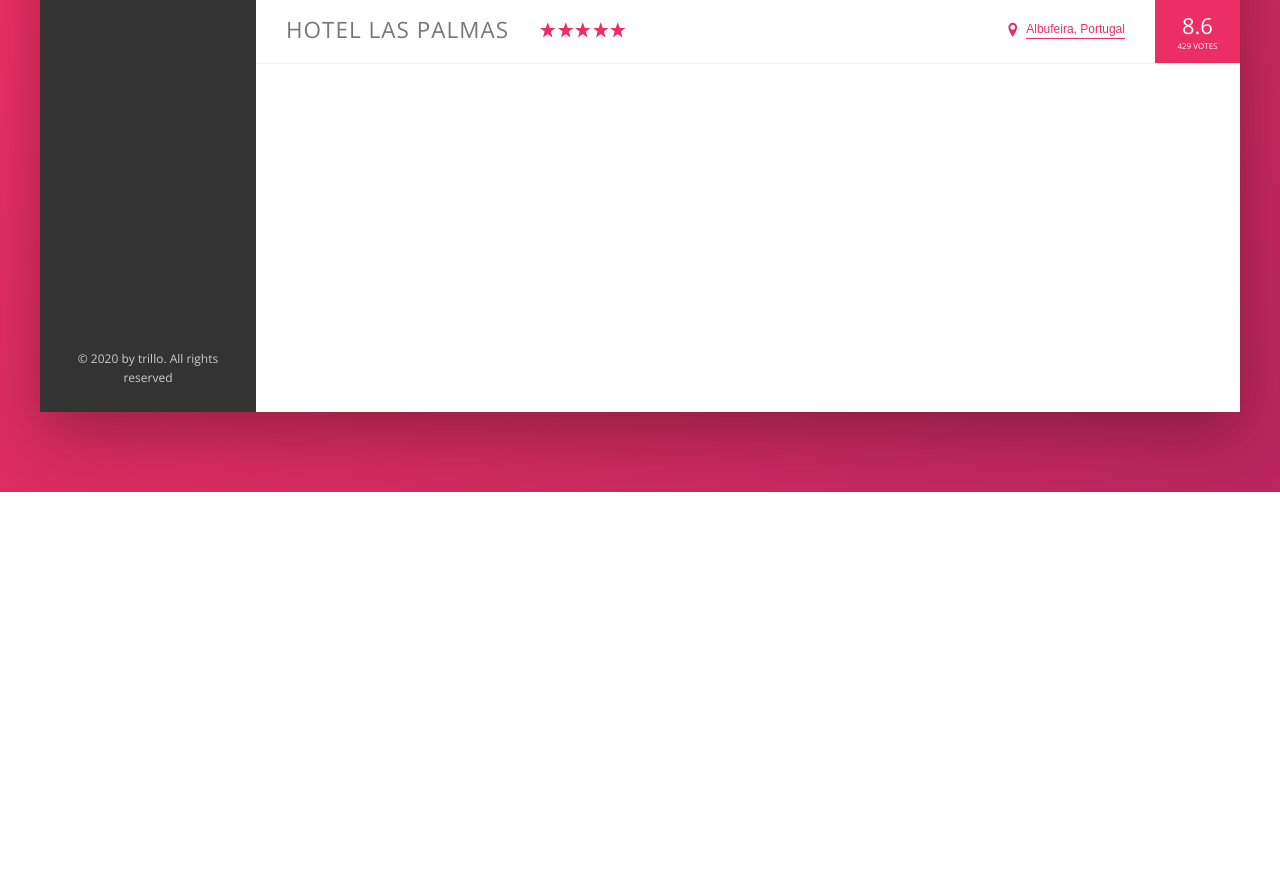
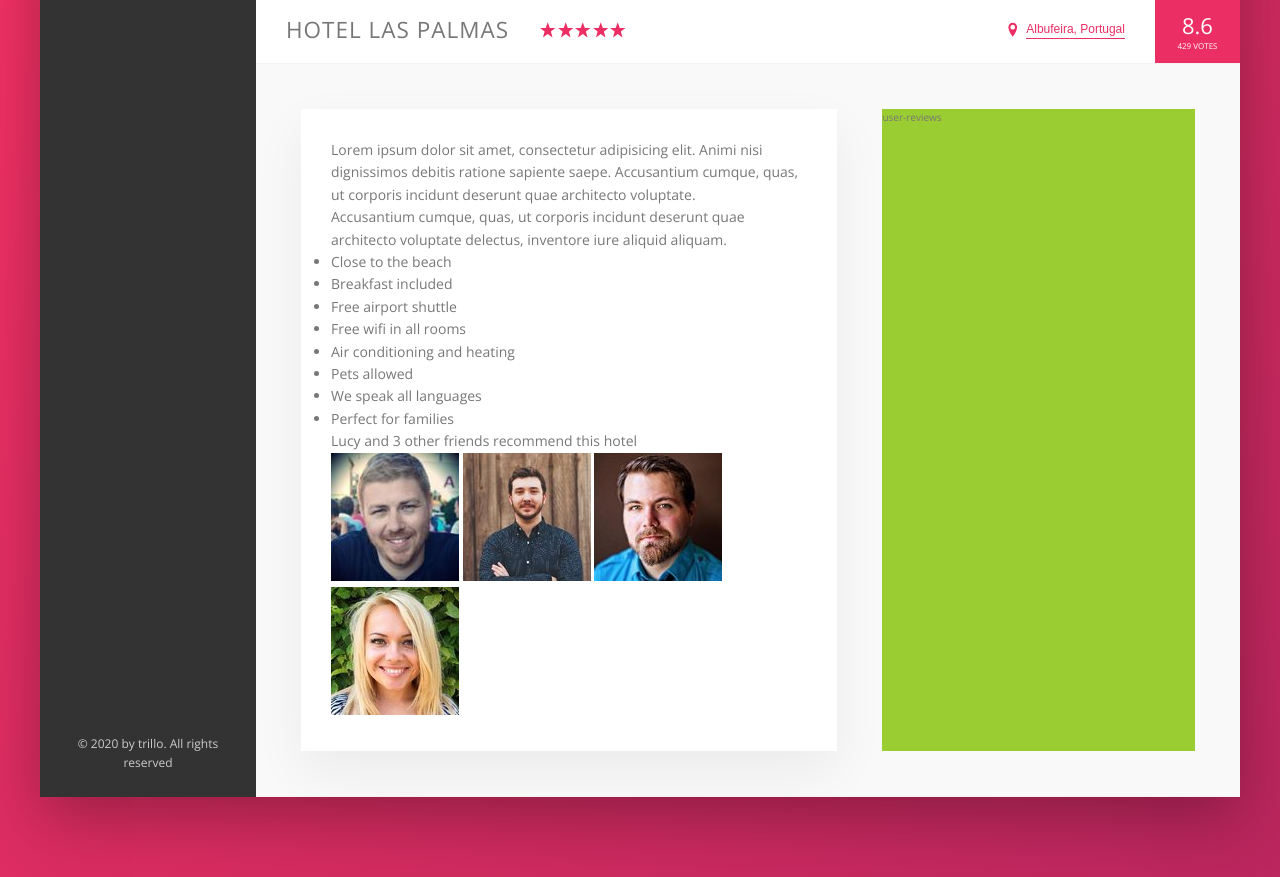
Before and after one commit to sendgn/trillo, a website: page index.html in a window 1280 px wide. Shown: the part 538-1415 px from the top of the page. Before the commit the page ends 1030 px from the top, so only its background shows below. Drawn offline with nearby package versions, Linux system fonts and the light colour scheme.

Commit message:
Make description section markup

```diff
--- a/index.html
+++ b/index.html
@@ -14,6 +14,7 @@
   </head>
   <body>
     <div class="container">
+      <!-- HEADER -->
       <header class="header">
         <!-- Logo -->
         <img src="img/logo.png" alt="trillo logo" class="logo" />
@@ -57,7 +58,7 @@
         </nav>
       </header>
 
-      <!-- Navigation sidebar -->
+      <!-- NAVIGATION SIDEBAR -->
       <div class="content">
         <nav class="sidebar">
           <!-- List -->
@@ -99,7 +100,7 @@
           <div class="legal">&copy; 2020 by trillo. All rights reserved</div>
         </nav>
 
-        <!-- Hotel view -->
+        <!-- HOTEL VIEW -->
         <main class="hotel-view">
           <!-- Photo gallery -->
           <div class="gallery">
@@ -161,6 +162,62 @@
               <div class="overview__rating-count">429 votes</div>
             </div>
           </div>
+
+          <!-- Detail -->
+          <div class="detail">
+            <!-- Description -->
+            <div class="description">
+              <p class="paragraph">
+                Lorem ipsum dolor sit amet, consectetur adipisicing elit. Animi
+                nisi dignissimos debitis ratione sapiente saepe. Accusantium
+                cumque, quas, ut corporis incidunt deserunt quae architecto
+                voluptate.
+              </p>
+              <p class="paragraph">
+                Accusantium cumque, quas, ut corporis incidunt deserunt quae
+                architecto voluptate delectus, inventore iure aliquid aliquam.
+              </p>
+              <ul class="list">
+                <li class="list__item">Close to the beach</li>
+                <li class="list__item">Breakfast included</li>
+                <li class="list__item">Free airport shuttle</li>
+                <li class="list__item">Free wifi in all rooms</li>
+                <li class="list__item">Air conditioning and heating</li>
+                <li class="list__item">Pets allowed</li>
+                <li class="list__item">We speak all languages</li>
+                <li class="list__item">Perfect for families</li>
+              </ul>
+              <!-- Recommend section -->
+              <div class="recommend">
+                <p class="recommend__count">
+                  Lucy and 3 other friends recommend this hotel
+                </p>
+                <div class="recommend__friends">
+                  <img
+                    src="img/user-3.jpg"
+                    alt="Friend 1"
+                    class="recommend__photo"
+                  />
+                  <img
+                    src="img/user-4.jpg"
+                    alt="Friend 2"
+                    class="recommend__photo"
+                  />
+                  <img
+                    src="img/user-5.jpg"
+                    alt="Friend 3"
+                    class="recommend__photo"
+                  />
+                  <img
+                    src="img/user-6.jpg"
+                    alt="Friend 4"
+                    class="recommend__photo"
+                  />
+                </div>
+              </div>
+            </div>
+            <div class="user-reviews">user-reviews</div>
+          </div>
         </main>
       </div>
     </div>
--- a/sass/_base.scss
+++ b/sass/_base.scss
@@ -13,6 +13,10 @@
 
   // Shadows
   --shadow-dark: 0 2rem 6rem rgba(0, 0, 0, 0.3);
+  --shadow-light: 0 2rem 5rem rgba(0, 0, 0, 0.06);
+
+  // Borders
+  --line: 1px solid var(--color-grey-light-2);
 }
 
 * {
--- a/sass/_components.scss
+++ b/sass/_components.scss
@@ -193,7 +193,7 @@
 .overview {
   display: flex;
   align-items: center;
-  border-bottom: 1px solid var(--color-grey-light-2);
+  border-bottom: var(--line);
 
   &__heading {
     font-size: 2.25rem;
--- a/sass/_layout.scss
+++ b/sass/_layout.scss
@@ -12,7 +12,7 @@
   font-size: 1.4rem;
   height: 7rem;
   background-color: #fff;
-  border-bottom: 1px solid var(--color-grey-light-2);
+  border-bottom: var(--line);
 
   display: flex;
   justify-content: space-between;
@@ -34,9 +34,26 @@
 
 .hotel-view {
   background-color: #fff;
-
-  // todo: remove
-  height: 80rem;
-
   flex: 1;
 }
+
+.detail {
+  display: flex;
+  padding: 4.5rem;
+  background-color: var(--color-grey-light-1);
+  border-bottom: var(--line);
+}
+
+.description {
+  font-size: 1.4rem;
+  background-color: #fff;
+  box-shadow: var(--shadow-light);
+  padding: 3rem;
+  flex: 0 0 60%;
+  margin-right: 4.5rem;
+}
+
+.user-reviews {
+  background-color: yellowgreen;
+  flex: 1;
+}
```
Also changed, not shown: img/text.txt (+0 -7 lines), css/main.css.
